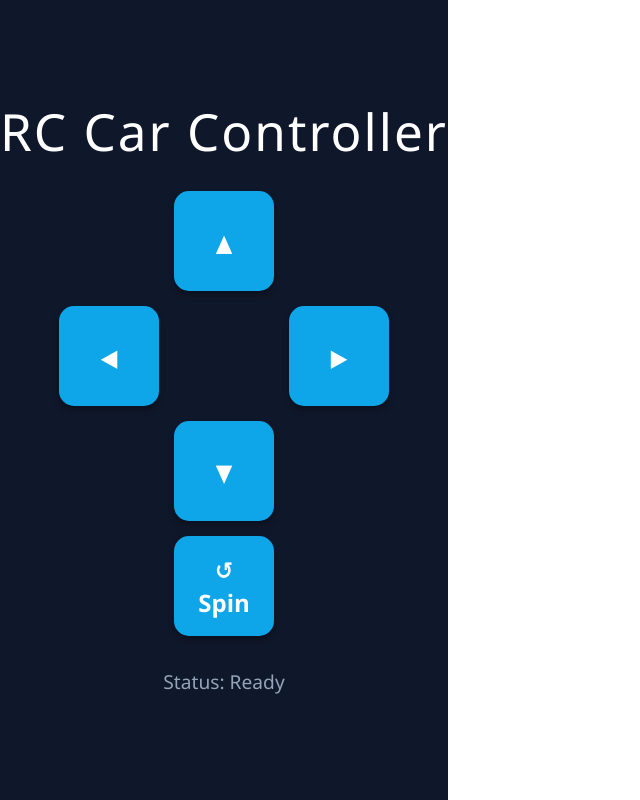
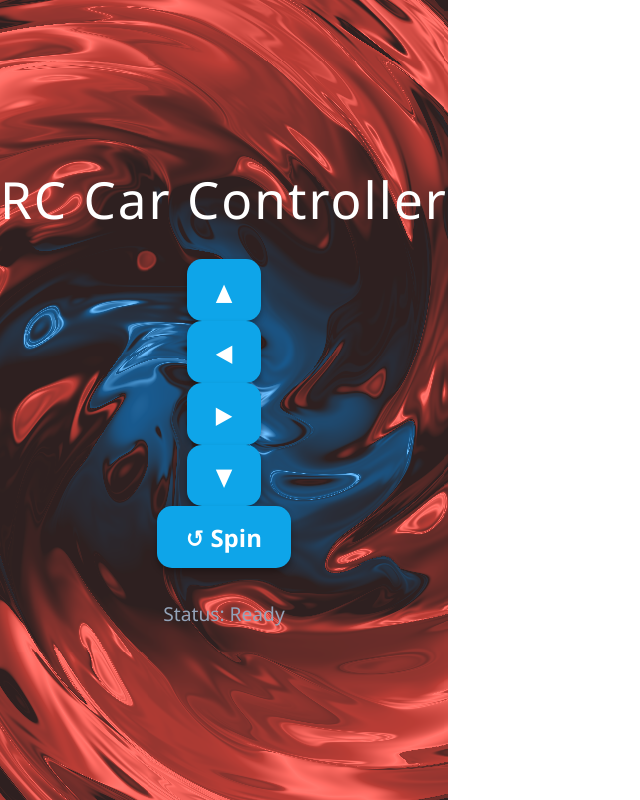
Before and after one commit to damned-coder/cat-3, a React (Vite) app: page / in a window 1280 px wide. Shown: the whole page, without its empty margins (0-640 px from the left). Built offline with nearby package versions, Linux system fonts and the light colour scheme.

Commit message:
Proper Balatro Bg Update

```diff
--- a/src/App.css
+++ b/src/App.css
@@ -7,7 +7,6 @@
 }
 
 .app-container {
-  background-color: #0f172a; /* Dark Blue */
   min-height: 100vh;
   display: flex;
   flex-direction: column;
@@ -65,7 +64,3 @@
     gap: 10px;
   }
 }
-.balatro-container {
-  width: 100%;
-  height: 100%;
-}
--- a/src/App.tsx
+++ b/src/App.tsx
@@ -83,10 +83,47 @@
   );
 
   return (
-    <div className="app-container">
+    <div
+      className="app-container"
+      style={{ position: "relative", overflow: "hidden" }}
+    >
+      {/* 2. Add the Balatro Background */}
+      <div
+        style={{
+          position: "absolute",
+          top: 0,
+          left: 0,
+          width: "100%",
+          height: "100%",
+          zIndex: 0,
+        }}
+      >
+        <Balatro
+          isRotate={true}
+          mouseInteraction={true}
+          pixelFilter={920} // Value from your URL
+          color3="#1d1d1d" // Value from your URL
+        />
+      </div>
+      <div
+        style={{
+          position: "relative",
+          zIndex: 1,
+          display: "flex",
+          flexDirection: "column",
+          alignItems: "center",
+        }}
+      >
         <h1 className="title">RC Car Controller</h1>
-
-      <div className="control-pad">
+        <div
+          style={{
+            position: "relative",
+            zIndex: 1,
+            display: "flex",
+            flexDirection: "column",
+            alignItems: "center",
+          }}
+        >
           {/* Layout: 3 columns x 4 rows */}
 
           {/* Forward: Row 1, Center */}
@@ -99,13 +136,22 @@
           <ControlButton label="▶" command="RIGHT" gridArea="2 / 3 / 3 / 4" />
 
           {/* Backward: Row 3, Center */}
-        <ControlButton label="▼" command="BACKWARD" gridArea="3 / 2 / 4 / 3" />
+          <ControlButton
+            label="▼"
+            command="BACKWARD"
+            gridArea="3 / 2 / 4 / 3"
+          />
 
           {/* Spin: Row 4, Center */}
-        <ControlButton label="↺ Spin" command="SPIN" gridArea="4 / 2 / 5 / 3" />
+          <ControlButton
+            label="↺ Spin"
+            command="SPIN"
+            gridArea="4 / 2 / 5 / 3"
+          />
         </div>
 
         <div className="status-display">Status: {status}</div>
+      </div>
     </div>
   );
 }
```
Lines whose indentation alone changed are shown as unchanged.
